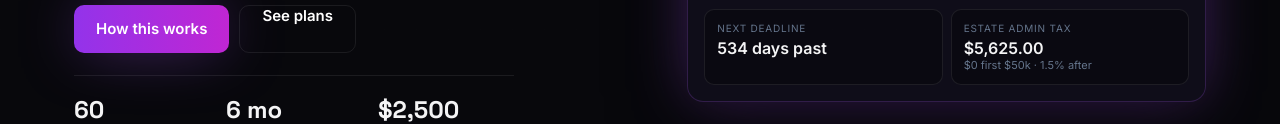
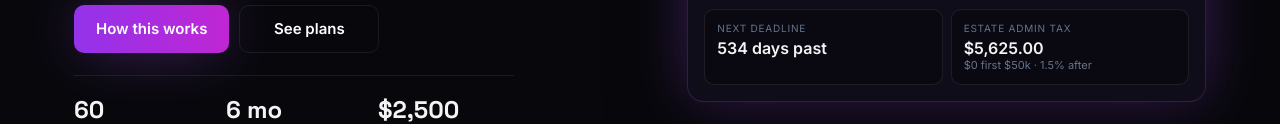
Before and after one commit to AdPulseDM/finalchapter-os, a website: page index.html in a window 1280 px wide. Shown: the part 492-616 px from the top of the page. Drawn offline with Linux system fonts and the light colour scheme.

Commit message:
Center button text including See plans

```diff
--- a/index.html
+++ b/index.html
@@ -21,7 +21,7 @@
   .brand-sub { font-size:10px; letter-spacing:.16em; color:var(--muted); text-transform:uppercase; }
   .nav-links { display:flex; gap:4px; } .nav-links a,.ghost { height:36px; padding:0 12px; border-radius:12px; border:0; background:transparent; color:var(--muted); font-size:14px; display:inline-flex; align-items:center; }
   .nav-links a:hover { color:#fff; }
-  .btn { height:40px; padding:0 16px; border-radius:10px; border:1px solid var(--line); background:transparent; color:#fff; font-size:13px; font-weight:600; }
+  .btn { height:40px; padding:0 16px; border-radius:10px; border:1px solid var(--line); background:transparent; color:#fff; font-size:13px; font-weight:600; display:inline-flex; align-items:center; justify-content:center; text-align:center; text-decoration:none; line-height:1; }
   .btn-grad { border:0; color:#fff; background-image:var(--grad); box-shadow:var(--glow); } .btn-lg { height:48px; padding:0 22px; font-size:15px; }
   .hero { position:relative; overflow:hidden; padding:72px 0 28px; }
   .grid-bg { position:absolute; inset:0; pointer-events:none; background-image:linear-gradient(rgba(255,255,255,.03) 1px,transparent 1px),linear-gradient(90deg,rgba(255,255,255,.03) 1px,transparent 1px); background-size:32px 32px; mask-image:linear-gradient(to bottom,rgba(0,0,0,.7),transparent 88%); }
@@ -89,6 +89,8 @@ body.preview-mode .pane button.btn { pointer-events:none; opacity:.7; }
 body.preview-mode .pane .tab, body.preview-mode .tabs { pointer-events:auto; opacity:1; }
 .preview-banner { background:#fbbf24; color:#1c1402; padding:8px 12px; border-radius:10px; font-size:13px; font-weight:600; margin-bottom:12px; }
 .tour-on { outline:2px solid #c026d3; outline-offset:4px; border-radius:16px; }
+.cta-row { display:flex; gap:10px; flex-wrap:wrap; align-items:center; }
+.cta-row .btn { min-width:140px; }
 </style>
 </head>
 <body>
```
